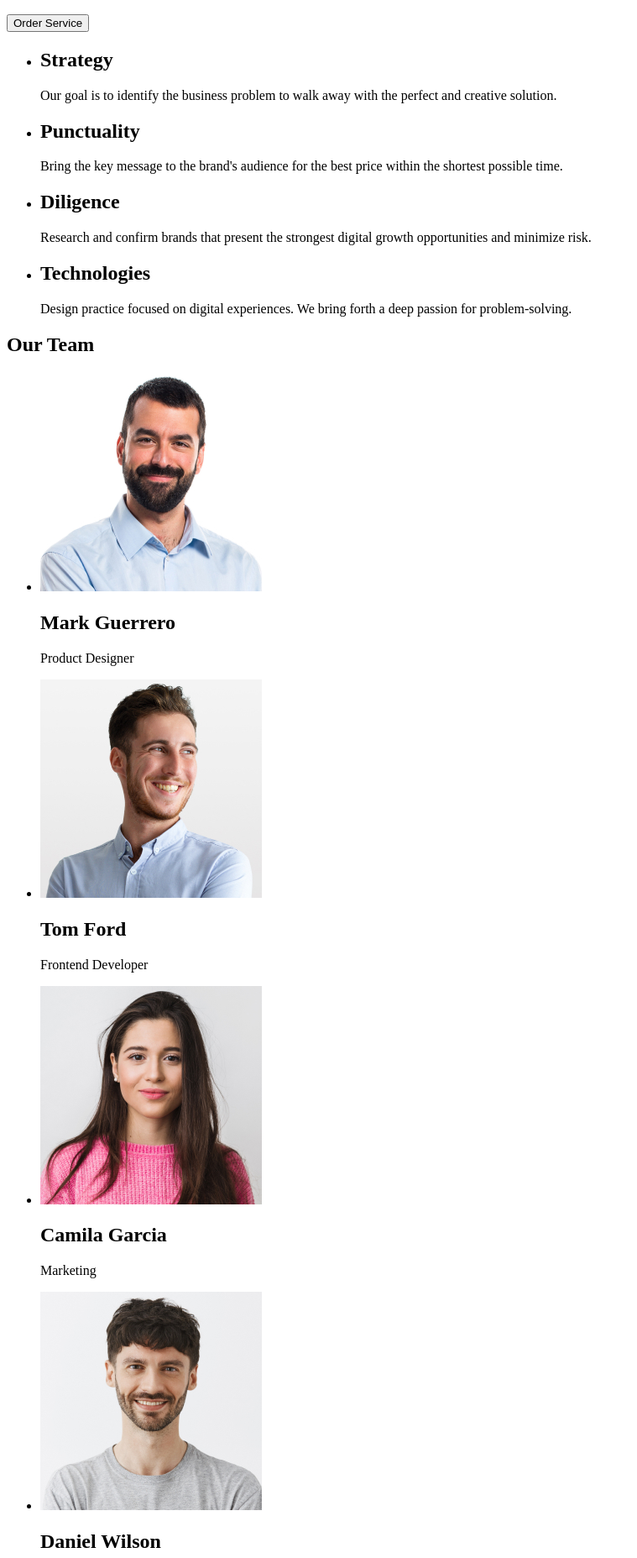
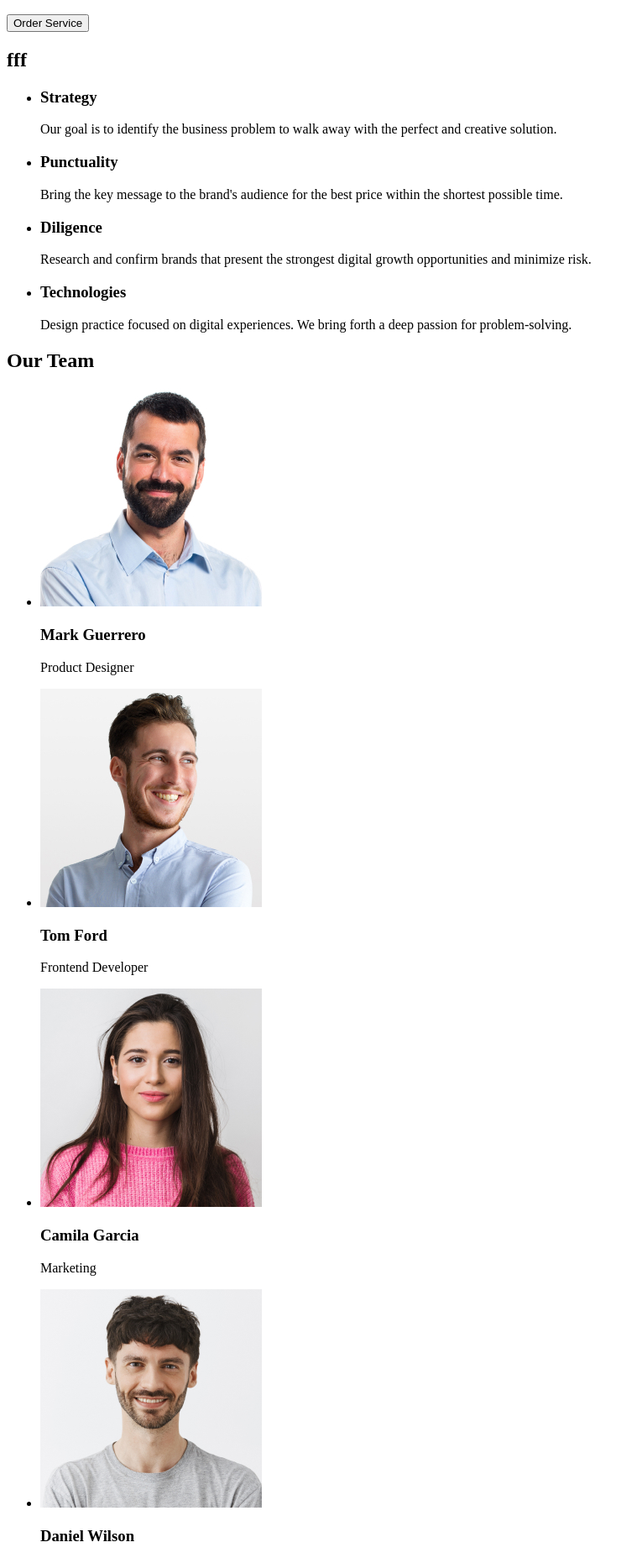
Before and after one commit to NikitinIhor/goit-markup-hw-01, a plain HTML site: page index.html in a window 1280 px wide. Shown: the part 225-2080 px from the top of the page at 84% size, without its empty margins (0-759 px from the left). Drawn offline with Linux system fonts and the light colour scheme.

Commit message:
Update index.html

```diff
--- a/index.html
+++ b/index.html
@@ -26,40 +26,40 @@
         <address>
             <ul>
                 <li>
-                    <a href="mailto: info@devstudio.com">info@devstudio.com</a>
+                    <a href="mailto:info@devstudio.com">info@devstudio.com</a>
                 </li>
                 <li>
-                    <a href="tel: +110001111111">+11 (000) 111-11-11</a>
+                    <a href="tel:+110001111111">+11 (000) 111-11-11</a>
                 </li>
             </ul>
         </address>
     </header>
     <main>
         <section>
-            <h1>Effective Solutions <br>
-                for Your Business</h1>
+            <h1>Effective Solutions <br> for Your Business</h1>
             <button type="button">Order Service</button>
         </section>
         <section>
+            <h2>fff</h2>
             <ul>
                 <li>
-                    <h2>Strategy</h2>
+                    <h3>Strategy</h3>
                     <p>Our goal is to identify the business
                         problem to walk away with the perfect and creative solution. </p>
                 </li>
                 <li>
-                    <h2>Punctuality</h2>
+                    <h3>Punctuality</h3>
                     <p>Bring the key message to the brand's audience for the best price within the shortest possible
                         time. </p>
                 </li>
                 <li>
-                    <h2>Diligence</h2>
+                    <h3>Diligence</h3>
                     <p>Research and confirm brands that present the strongest digital growth opportunities and minimize
                         risk.
                     </p>
                 </li>
                 <li>
-                    <h2>Technologies</h2>
+                    <h3>Technologies</h3>
                     <p>Design practice focused on digital experiences. We bring forth a deep passion for
                         problem-solving. </p>
                 </li>
@@ -69,23 +69,23 @@
             <h2>Our Team</h2>
             <ul>
                 <li>
-                    <img src="images/1.jpg" alt="Mark Guerrero'photo" width="264" height="260">
-                    <h2>Mark Guerrero</h2>
+                    <img src="./images/1.jpg" alt="Mark Guerrero'photo" width="264" height="260">
+                    <h3>Mark Guerrero</h3>
                     <p>Product Designer</p>
                 </li>
                 <li>
-                    <img src="images/2.jpg" alt="Tom Ford'photo" width="264" height="260">
-                    <h2>Tom Ford</h2>
+                    <img src="./images/2.jpg" alt="Tom Ford'photo" width="264" height="260">
+                    <h3>Tom Ford</h3>
                     <p>Frontend Developer</p>
                 </li>
                 <li>
-                    <img src="images/3.jpg" alt="Camila Garcia'photo" width="264" height="260">
-                    <h2>Camila Garcia</h2>
+                    <img src="./images/3.jpg" alt="Camila Garcia'photo" width="264" height="260">
+                    <h3>Camila Garcia</h3>
                     <p>Marketing</p>
                 </li>
                 <li>
-                    <img src="images/4.jpg" alt="Daniel Wilson'photo" width="264" height="260">
-                    <h2>Daniel Wilson</h2>
+                    <img src="./images/4.jpg" alt="Daniel Wilson'photo" width="264" height="260">
+                    <h3>Daniel Wilson</h3>
                     <p>UI Designer</p>
                 </li>
             </ul>
```
